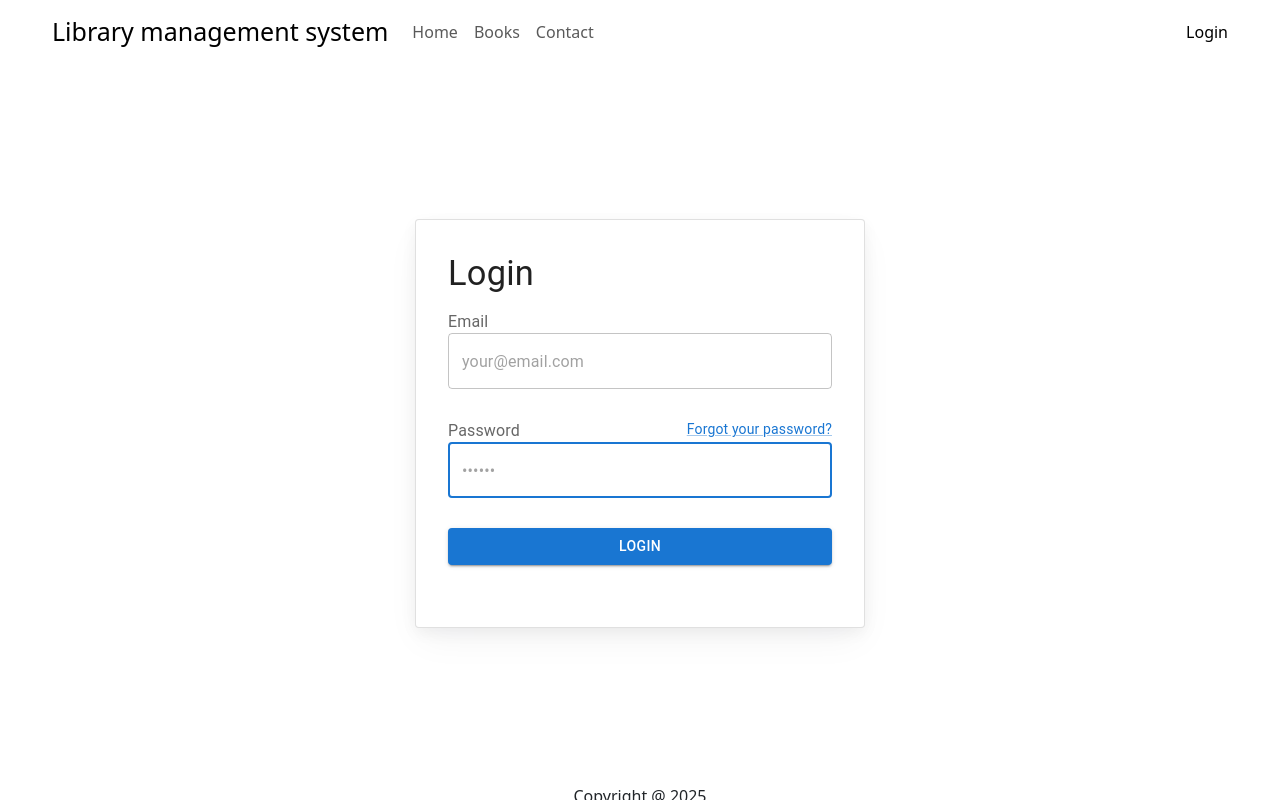
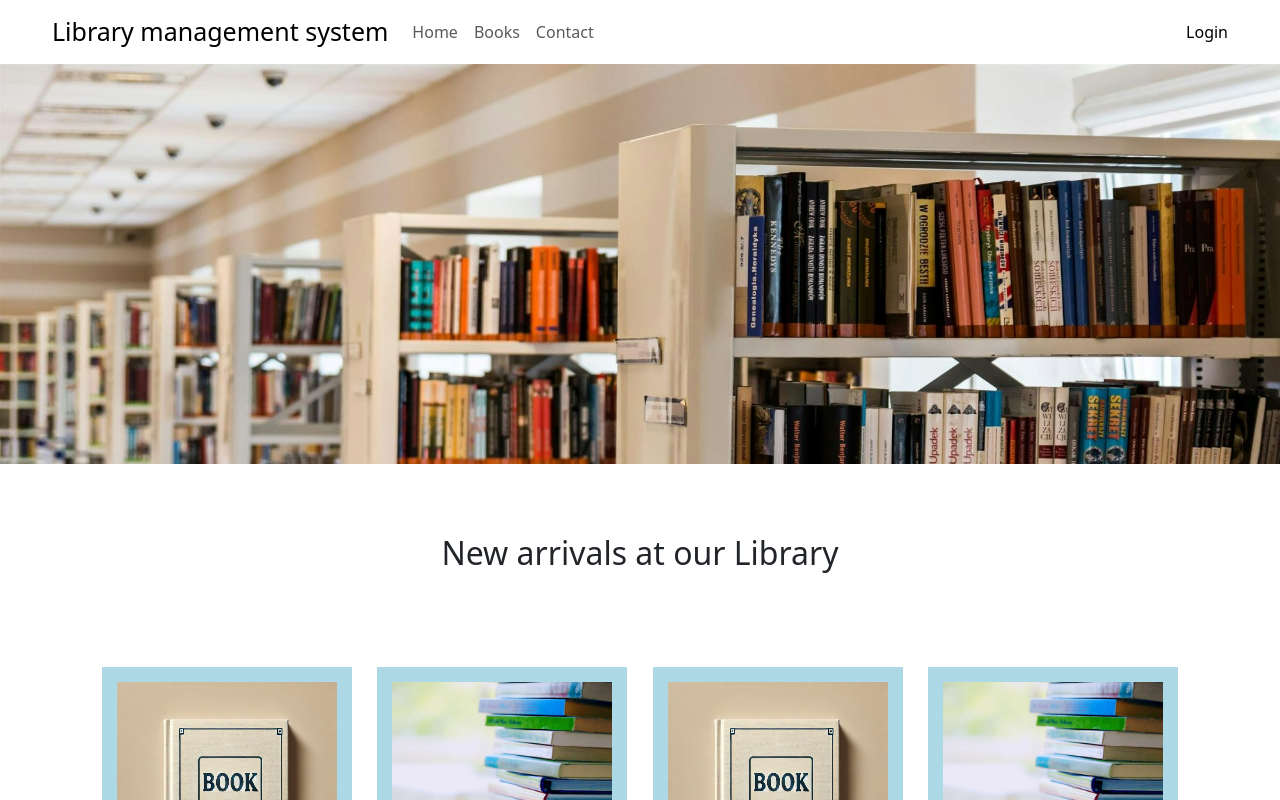
Before and after one commit to rahel-teferi/final-project, a React (Vite) app in the folder react_frontend/: page / in a window 1280 px wide. Shown: the top 800 px of the page. Built offline with nearby package versions, Linux system fonts and the light colour scheme.

Commit message:
Remove login" "

```diff
--- a/react_frontend/src/App.jsx
+++ b/react_frontend/src/App.jsx
@@ -29,7 +29,7 @@ function App() {
       </header>
       <main>
         <Routes>
-          <Route path="/" element={login ? <HomePage /> : <LoginForm />} />
+          <Route path="/" element={<HomePage />} />
           <Route path="/contact" element={<Contact />} />
           <Route path="/userbook" element={<UserBooks />} />
           <Route path="/admin" element={<AdminDashBoard />} />
--- a/react_frontend/vite.config.js
+++ b/react_frontend/vite.config.js
@@ -4,7 +4,7 @@ import react from "@vitejs/plugin-react";
 // https://vite.dev/config/
 export default defineConfig({
   build: {
-    chunkSizeWarningLimit: 100,
+    chunkSizeWarningLimit: 1600,
     rollupOptions: {
       onwarn(warning, warn) {
         if (warning.code === "MODULE_LEVEL_DIRECTIVE") {
```
